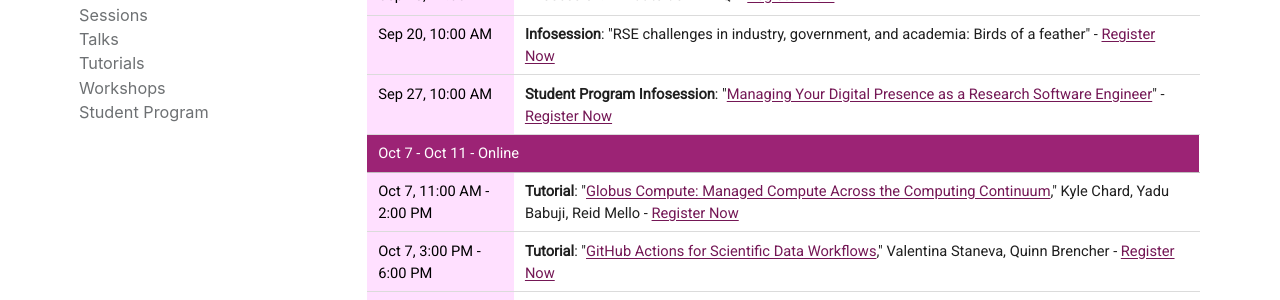
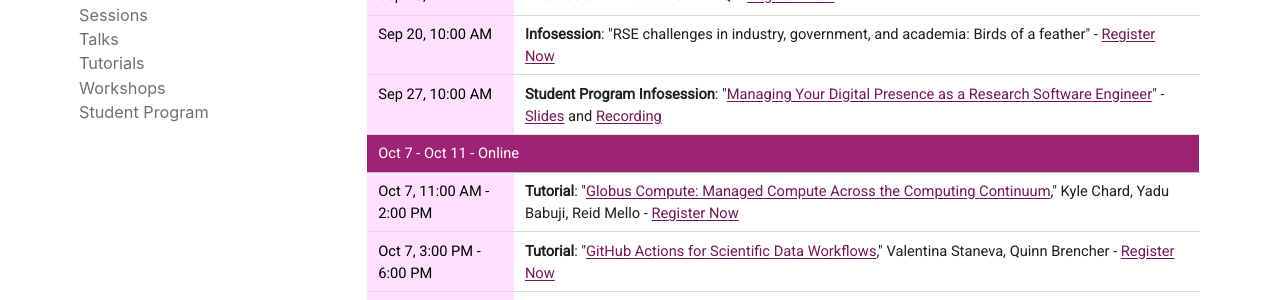
Before and after one commit to USRSE/usrse24, a Jekyll site: the page built from pages/program/program.md, in a window 1280 px wide and 900 px high. Shown: the part 339-639 px from the top of the window. Built offline with Jekyll 4.4.1, drawn with Linux system fonts in a browser that asks for light colours; a style sheet for code colours, icons or effects is not loaded.

Commit message:
Update program.md
Added links to Digital Presence Workshop slides

TODO - Update recording link

```diff
--- a/pages/program/program.md
+++ b/pages/program/program.md
@@ -1190,7 +1190,8 @@ tags will be replaced.-->
   <td colspan=6 class=xl966507 width=944 style='border-right:.5pt solid white;
   width:709pt'><font class="font96507">Student Program Infosession</font><font class="font86507">:
   &quot;<a href="{{ site.baseurl }}/program/student-program/#student-workshop">Managing Your Digital Presence as a Research Software Engineer</a>&quot;
-  - <a href="https://zoom.us/meeting/register/tJIof-2rqD0oHtJfCfZU80dkQvf5zFKmXNF8#/registration" target="_blank">Register Now</a></font></td>
+  - <a href="https://docs.google.com/presentation/d/1z2Fs4mgRiI5VqVmVsvfBJqTV0saAglWOXxza2eNS-SM/edit?usp=drive_link" target="_blank">Slides</a> and
+  <a href="TODO" target="_blank">Recording</a></font></td>
  </tr>
  <tr height=27 style='mso-height-source:userset;height:20.0pt'>
   <td colspan=7 height=27 class=xl1006507 width=1052 style='border-bottom:.5pt solid #BFBFBF;
```
